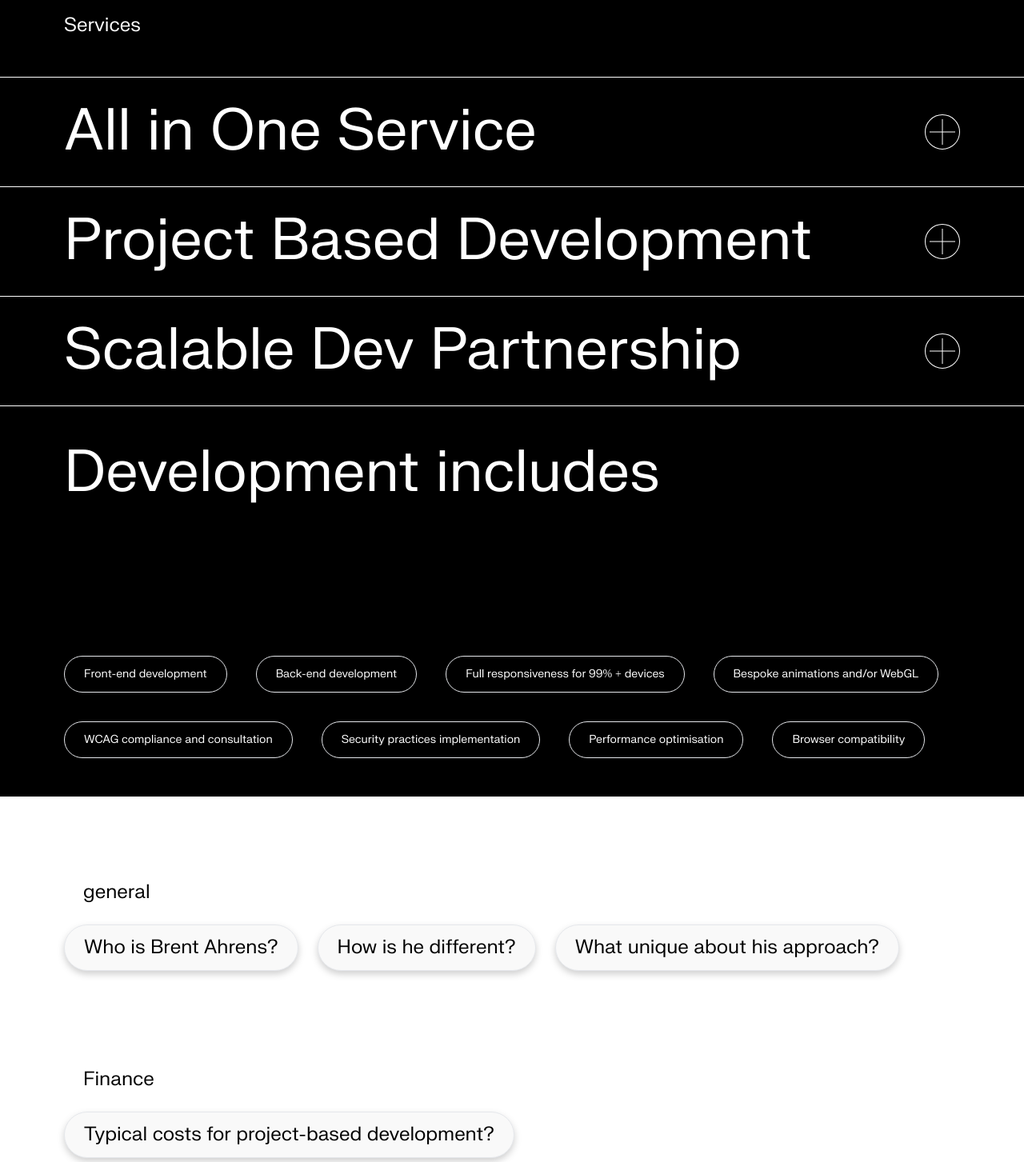
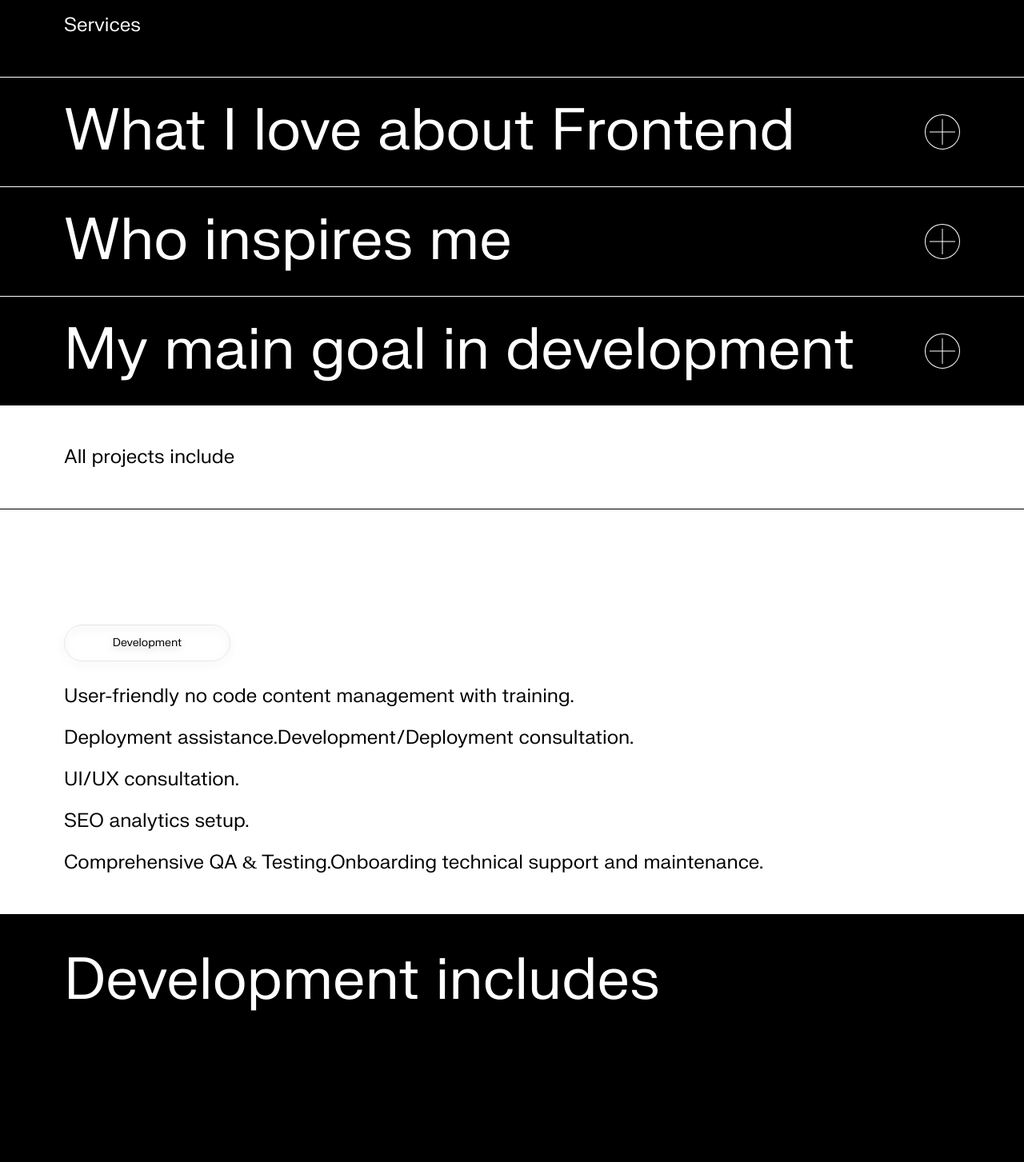
Before and after one commit to brentahrens1/brent-ahrens-portfolio-2024, a React (Create React App) app: page /services in a window 1280 px wide. Shown: the part 240-1693 px from the top of the page at 80% size. Built offline with nearby package versions, Linux system fonts and the light colour scheme.

Commit message:
build projects include section

```diff
--- a/src/components/blocks/project-list-item.tsx
+++ b/src/components/blocks/project-list-item.tsx
@@ -46,13 +46,13 @@ const ProjectListItem = ({
       </div>
       <div
         className={
-          `grid grid-cols-2 grid-rows-1 gap-5 px-20 overflow-hidden transition-all ease-in-out h-0
-          ${isHovered ? 'grid-rows-[1fr] opacity-100 duration-[2s] delay-[6s] h-[650px]' : 'grid-rows-[0fr] duration-[2s] opacity-0'}
+          `grid grid-cols-2 grid-rows-1 gap-5 px-20 overflow-hidden transition-all ease-in-out h-0 w-[35%] max-h-52
+          ${isHovered ? 'grid-rows-[1fr] opacity-100 duration-[2s] delay-[6s] h-[300px]' : 'grid-rows-[0fr] duration-[2s] opacity-0'}
           `
         }
       >
-        <img className="w-full pt-16" src={previewImageOne} alt={title} />
-        <img className="w-full pt-16" src={previewImageTwo} alt={title} />
+        <img className="pt-5" src={previewImageOne} alt={title} />
+        <img className="pt-5" src={previewImageTwo} alt={title} />
       </div>
     </div>
   );
--- a/src/components/pages/services.tsx
+++ b/src/components/pages/services.tsx
@@ -1,11 +1,13 @@
 import ServicesSection from "../sections/services";
 import Faq from "../sections/faq";
 import DevelopmentIncludes from "../sections/development-includes";
+import ProjectsInclude from "../sections/projects-include";
 
 const Services = () => {
   return (
     <div className="pt-52 bg-black">
       <ServicesSection />
+      <ProjectsInclude />
       <DevelopmentIncludes />
       <Faq />
     </div>
--- a/src/components/sections/faq.tsx
+++ b/src/components/sections/faq.tsx
@@ -20,12 +20,15 @@ const Faq = () => {
   };
 
   return (
-    <div className="bg-white py-20 px-20 flex flex-col gap-24">
+    <div className="bg-white py-20 flex flex-col gap-16">
+      <div className="border-b py-12 border-black flex justify-start items-center">
+        <p className="text-2xl px-20">FAQ</p>
+      </div>
       {
         faq.map((faqQuestion, id) => {
           return (
-            <div key={id}>
-              <p className="text-2xl m-6">{faqQuestion.title}</p>
+            <div key={id} className="px-20">
+              <p className="text-2xl m-6 ml-0">{faqQuestion.title}</p>
               <div className="flex items-center gap-6">
                 {
                   faqQuestion.question.map((question, id) => {
@@ -59,7 +62,7 @@ const Faq = () => {
               faqAnswer.title === titleClicked ? (
                 <div
                   key={id}
-                  className={`items-center bg-black fixed bottom-0 left-0 w-full px-24 py-12
+                  className={`items-start bg-black fixed bottom-0 left-0 w-full px-24 py-12 min-h-64
                   ${isAnswerOpen ? 'flex' : 'hidden'}`}
                 >
                   <div onClick={handleAnswerClose} className={`absolute top-7 left-7 cursor-pointer mr-12'}`}>
--- /dev/null
+++ b/src/components/sections/projects-include.tsx
@@ -0,0 +1,25 @@
+import Button from "../blocks/buttons/button";
+
+const ProjectsInclude = () => {
+  return (
+    <div className="bg-white pb-12">
+      <div className="border-b py-12 border-black flex justify-start items-center">
+        <p className="text-2xl px-20">All projects include</p>
+      </div>
+      <div className="px-20 mt-36">
+        <div className="w-[208px]">
+          <Button text="Development" hoverTextColor="text-nightblue" />
+        </div>
+        <div className="flex flex-col gap-5 mt-7">
+          <p className="text-2xl">User-friendly no code content management with training.</p>
+          <p className="text-2xl">Deployment assistance.Development/Deployment consultation.</p>
+          <p className="text-2xl">UI/UX consultation.</p>
+          <p className="text-2xl">SEO analytics setup.</p>
+          <p className="text-2xl">Comprehensive QA & Testing.Onboarding technical support and maintenance.</p>
+        </div>
+      </div>
+    </div>
+  );
+};
+
+export default ProjectsInclude;
--- a/src/components/sections/services.tsx
+++ b/src/components/sections/services.tsx
@@ -6,9 +6,9 @@ const Services = () => {
       <div className="border-b py-12 border-white flex justify-start items-center">
         <p className="text-white text-2xl px-20">Services</p>
       </div>
-      <Accordion title="All in One Service" description="With our AIO service, we're able to handle one-off projects with a comprehensive package of consultation, design, development, and deployment." />
-      <Accordion title="Project Based Development" description="With our AIO service, we're able to handle one-off projects with a comprehensive package of consultation, design, development, and deployment." />
-      <Accordion title="Scalable Dev Partnership" description="With our AIO service, we're able to handle one-off projects with a comprehensive package of consultation, design, development, and deployment." />
+      <Accordion title="What I love about Frontend" description="With our AIO service, we're able to handle one-off projects with a comprehensive package of consultation, design, development, and deployment." />
+      <Accordion title="Who inspires me" description="With our AIO service, we're able to handle one-off projects with a comprehensive package of consultation, design, development, and deployment." />
+      <Accordion title="My main goal in development" description="With our AIO service, we're able to handle one-off projects with a comprehensive package of consultation, design, development, and deployment." />
     </div>
   );
 };
--- a/src/utils/services.js
+++ b/src/utils/services.js
@@ -4,7 +4,7 @@ export const serviceItems = [
     description: "With our AIO service, we're able to handle one-off projects with a comprehensive package of consultation, design, development, and deployment."
   },
   {
-    title: "Project Based Development",
+    title: "What I love about",
     description: "With our AIO service, we're able to handle one-off projects with a comprehensive package of consultation, design, development, and deployment."
   },
   {
```
